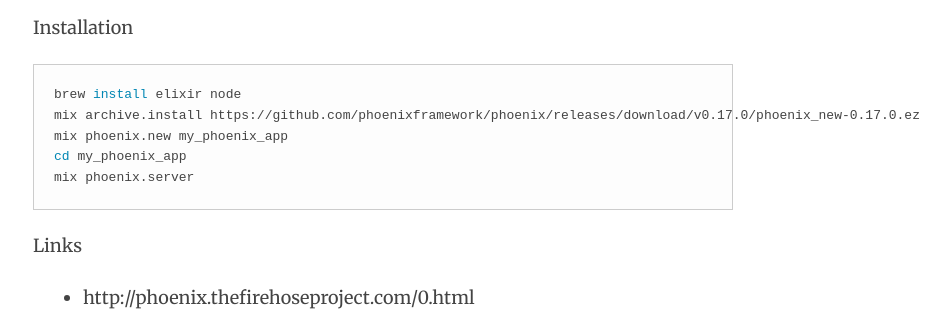
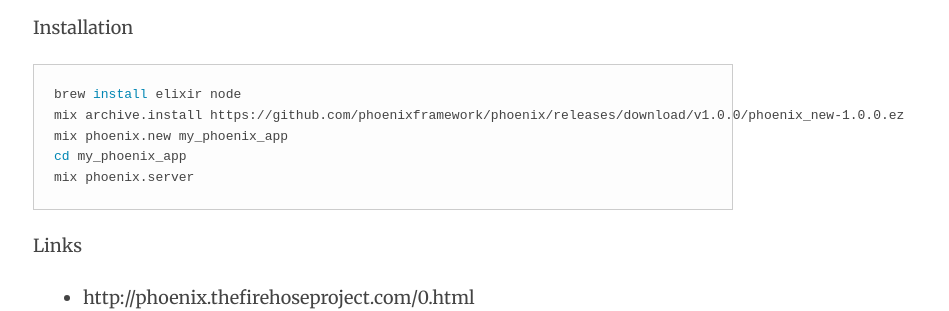
Before and after one commit to nithinbekal/nithinbekal.github.io, a Jekyll site: the page built from phoenix/introduction.md, in a window 1280 px wide. Shown: the part 594-905 px from the top of the page, without its empty margins (257-1206 px from the left). Built offline with Jekyll 4.4.1, drawn with Linux system fonts in a browser that asks for light colours; some of the changed lines change nothing that is shown.

Commit message:
Phoenix 1.0.0 install instructions

```diff
--- a/phoenix/introduction.md
+++ b/phoenix/introduction.md
@@ -28,7 +28,7 @@
 
 {% highlight bash %}
 brew install elixir node
-mix archive.install https://github.com/phoenixframework/phoenix/releases/download/v0.17.0/phoenix_new-0.17.0.ez
+mix archive.install https://github.com/phoenixframework/phoenix/releases/download/v1.0.0/phoenix_new-1.0.0.ez
 mix phoenix.new my_phoenix_app
 cd my_phoenix_app
 mix phoenix.server
```
